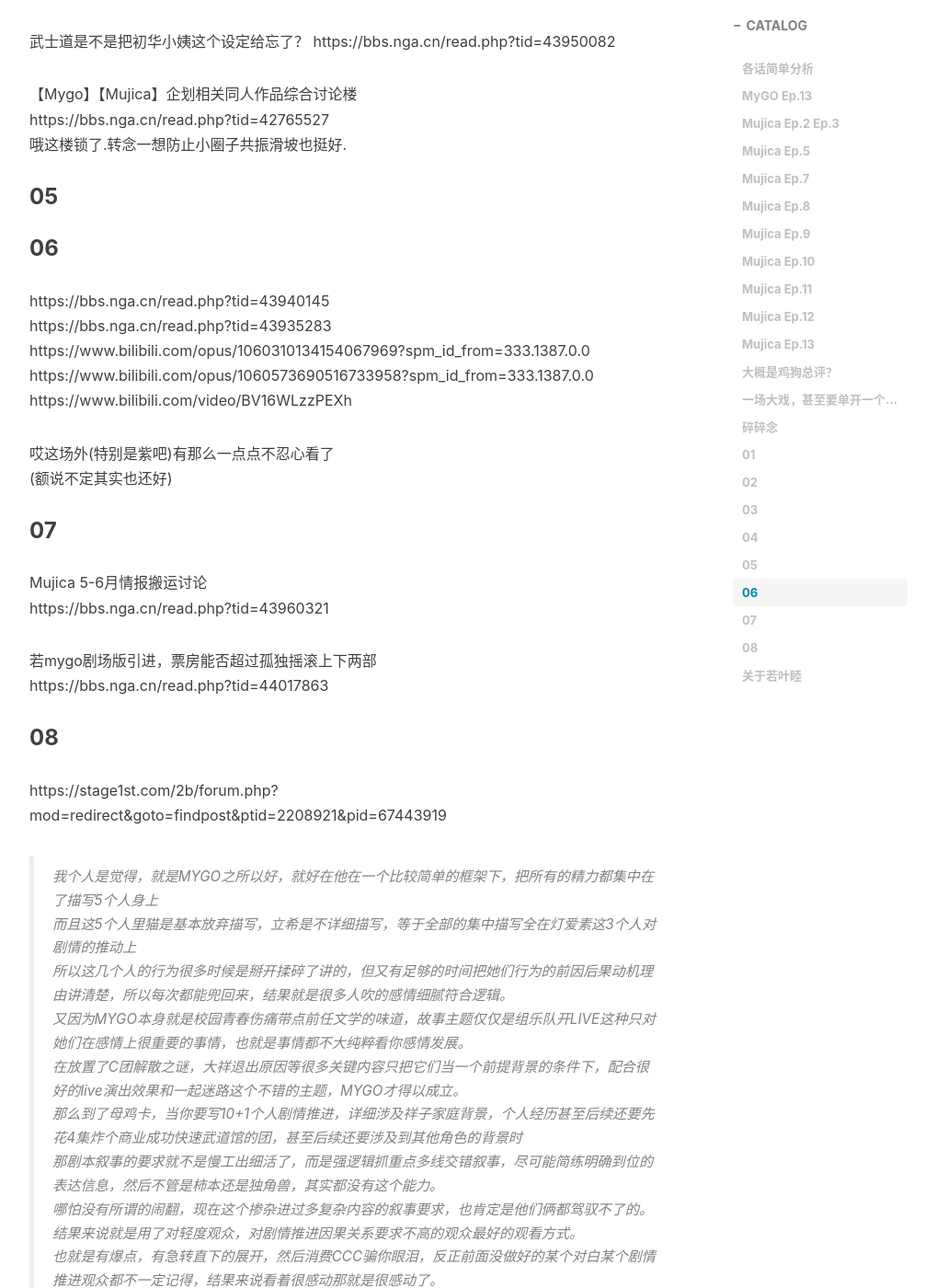
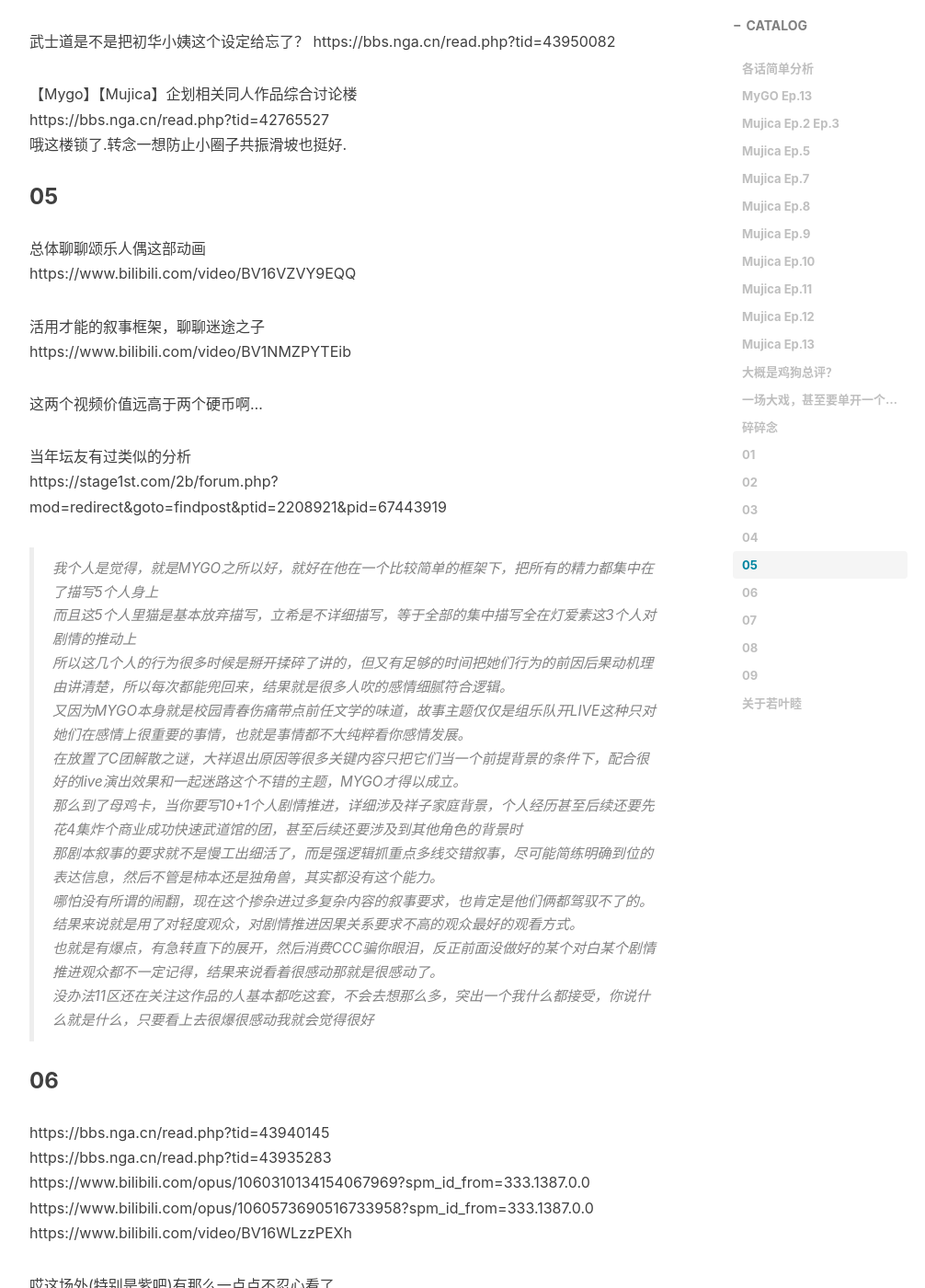
Before and after one commit to BYQ0002/BYQ0002.github.io, a Jekyll site: the page built from _posts/2025-04-15-《BanG Dream! Ave Mujica》观影随笔.md, in a window 1280 px wide and 1400 px high, scrolled down 26940 px. Shown: the whole window at 92% size, without its empty margins (233-1239 px from the left). Built offline with Jekyll 4.4.1, drawn with Linux system fonts in a browser that asks for light colours; nearby versions of some CDN libraries; comment, search, counter and statistics services are not loaded; some of the changed text lies outside the part shown.

Commit message:
Update 2025-04-15-《BanG Dream! Ave Mujica》观影随笔.md

```diff
--- a/_posts/2025-04-15-《BanG Dream! Ave Mujica》观影随笔.md
+++ b/_posts/2025-04-15-《BanG Dream! Ave Mujica》观影随笔.md
@@ -838,7 +838,27 @@ https://bbs.nga.cn/read.php?tid=42765527
 
 ### 05
 
+总体聊聊颂乐人偶这部动画
+https://www.bilibili.com/video/BV16VZVY9EQQ
 
+活用才能的叙事框架，聊聊迷途之子
+https://www.bilibili.com/video/BV1NMZPYTEib
+
+这两个视频价值远高于两个硬币啊...
+
+当年坛友有过类似的分析
+https://stage1st.com/2b/forum.php?mod=redirect&goto=findpost&ptid=2208921&pid=67443919
+>我个人是觉得，就是MYGO之所以好，就好在他在一个比较简单的框架下，把所有的精力都集中在了描写5个人身上
+而且这5个人里猫是基本放弃描写，立希是不详细描写，等于全部的集中描写全在灯爱素这3个人对剧情的推动上
+所以这几个人的行为很多时候是掰开揉碎了讲的，但又有足够的时间把她们行为的前因后果动机理由讲清楚，所以每次都能兜回来，结果就是很多人吹的感情细腻符合逻辑。
+又因为MYGO本身就是校园青春伤痛带点前任文学的味道，故事主题仅仅是组乐队开LIVE这种只对她们在感情上很重要的事情，也就是事情都不大纯粹看你感情发展。
+在放置了C团解散之谜，大祥退出原因等很多关键内容只把它们当一个前提背景的条件下，配合很好的live演出效果和一起迷路这个不错的主题，MYGO才得以成立。
+那么到了母鸡卡，当你要写10+1个人剧情推进，详细涉及祥子家庭背景，个人经历甚至后续还要先花4集炸个商业成功快速武道馆的团，甚至后续还要涉及到其他角色的背景时
+那剧本叙事的要求就不是慢工出细活了，而是强逻辑抓重点多线交错叙事，尽可能简练明确到位的表达信息，然后不管是柿本还是独角兽，其实都没有这个能力。
+哪怕没有所谓的闹翻，现在这个掺杂进过多复杂内容的叙事要求，也肯定是他们俩都驾驭不了的。
+结果来说就是用了对轻度观众，对剧情推进因果关系要求不高的观众最好的观看方式。
+也就是有爆点，有急转直下的展开，然后消费CCC骗你眼泪，反正前面没做好的某个对白某个剧情推进观众都不一定记得，结果来说看着很感动那就是很感动了。
+没办法11区还在关注这作品的人基本都吃这套，不会去想那么多，突出一个我什么都接受，你说什么就是什么，只要看上去很爆很感动我就会觉得很好
 
 ### 06
 
@@ -851,10 +871,16 @@ https://www.bilibili.com/video/BV16WLzzPEXh
 哎这场外(特别是紫吧)有那么一点点不忍心看了
 (额说不定其实也还好)
 
+https://bbs.nga.cn/read.php?tid=44176021
+
 ### 07
 
 Mujica 5-6月情报搬运讨论
 https://bbs.nga.cn/read.php?tid=43960321
+Mujica 5-6月情报搬运讨论 二号机
+https://bbs.nga.cn/read.php?tid=44134718
+
+靠不定期冲水感觉真能帮助减轻社区共振
 
 若mygo剧场版引进，票房能否超过孤独摇滚上下两部
 https://bbs.nga.cn/read.php?tid=44017863
@@ -889,7 +915,14 @@ https://stage1st.com/2b/forum.php?mod=redirect&goto=findpost&ptid=915143&pid=313
 某人回应:运用自己的叙事技巧设法在有限的篇幅里获得无限的时间……应该是当代每一个说故事的人的创作目标之一，只不过圈内人——尤其是在长度上大多自由散漫的漫画家里——少有人像谏山老师这样以故事的死期为前提如此珍惜篇幅本身带来的结构张力吧。他有把长篇当中篇画的压力，换了技巧或认识次一点的人，是很难催生在每一出戏里处理这么多暗流的能力与需要的。
 我觉得楼上指的“读者的思考模式”更多是被后面这些大家司空见惯的，对故事的有限性没那么深刻体认的作者们惯出来的。又或者，读者其实比作者们更抗拒有限性，让意义在永不完结的故事里无限稀释才是大家本能的愿望……
 
+### 09
 
+为柿本广大一辩——长评《BanG Dream! It's MyGo!!!!!&Ave Mujica》
+https://bbs.nga.cn/read.php?tid=44117187&authorid=64445073
+
+柿本广大和六个问题氵
+https://bbs.nga.cn/read.php?tid=44138224&_fp=2
+https://www.bilibili.com/video/BV1XULezrEp1
 
 
 ## 关于若叶睦
@@ -915,3 +948,9 @@ https://bbs.nga.cn/read.php?tid=43940411
 【BanG Dream!日服中字】要乐奈合同live限定卡面剧情《吉他的意义》
 https://www.bilibili.com/video/BV1zfLdz5EJj
 哇,这个视频下面好些顶着睦的id或者头像破防...
+
+睦到底为啥要重组ccc
+https://bbs.nga.cn/read.php?tid=44124212&rand=563
+
+素睦还能这么嗑?
+https://weibo.com/5609379237/PtgJsqU8C
```
